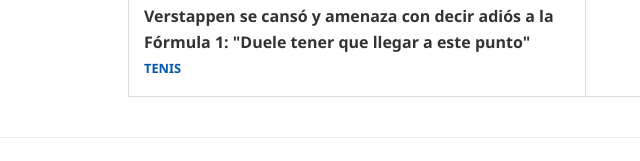
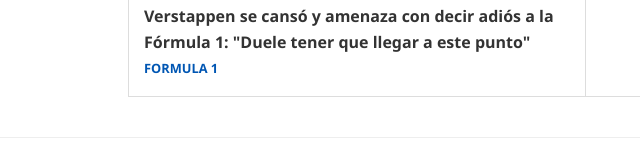
Before and after one commit to ChristianMarquezE/ManagerGroup, a plain HTML site: page index.html in a window 1280 px wide. Shown: the part 4459-4620 px from the top of the page, 0-640 px from the left. Drawn offline with nearby package versions, Linux system fonts and the light colour scheme; no server answers.

Commit message:
ajuste de categoria

```diff
--- a/index.html
+++ b/index.html
@@ -292,7 +292,7 @@
             <img src="assets/f1.jpg?w=400" /><br /><strong
               >Verstappen se cansó y amenaza con decir adiós a la Fórmula 1:
               "Duele tener que llegar a este punto"</strong
-            ><br /><span class="category">Tenis</span>
+            ><br /><span class="category">FORMULA 1</span>
           </td>
           <td>
             El malestar en la parrilla de la Fórmula 1 ya se declara
```
